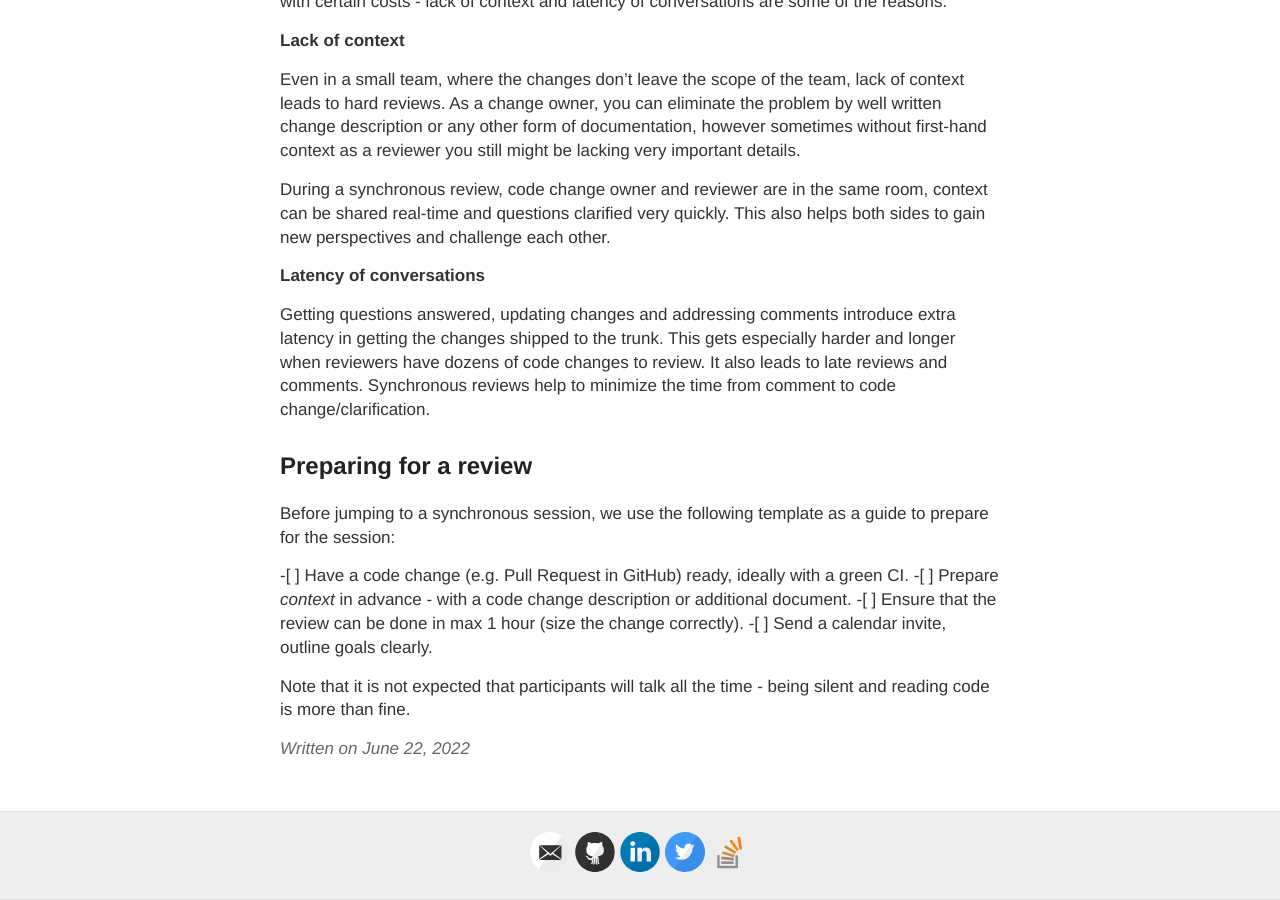
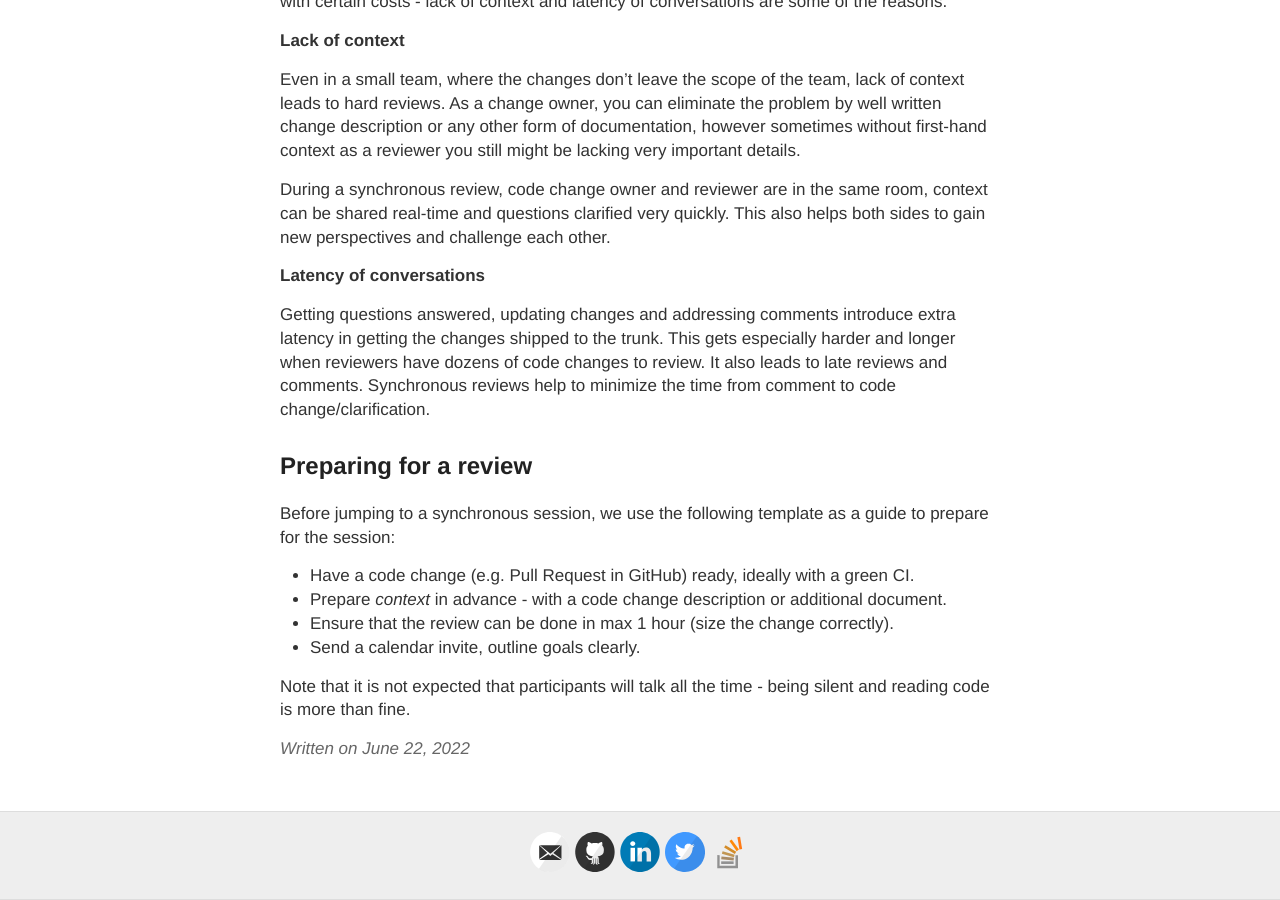
Before and after one commit to vtorosyan/vtorosyan.github.io, a Jekyll site: the page built from _posts/2022/2022-06-22-synchronous-collaborative-code-reviews.md, in a window 1280 px wide and 900 px high, scrolled down 873 px. Built offline with Jekyll 4.4.1, drawn with Linux system fonts in a browser that asks for light colours; comment, search, counter and statistics services are not loaded.

Commit message:
Update 2022-06-22-synchronous-collaborative-code-reviews.md

```diff
--- a/_posts/2022/2022-06-22-synchronous-collaborative-code-reviews.md
+++ b/_posts/2022/2022-06-22-synchronous-collaborative-code-reviews.md
@@ -35,9 +35,9 @@ Getting questions answered, updating changes and addressing comments introduce e
 
 Before jumping to a synchronous session, we use the following template as a guide to prepare for the session:
 
--[ ] Have a code change (e.g. Pull Request in GitHub) ready, ideally with a green CI.
--[ ] Prepare _context_ in advance - with a code change description or additional document.
--[ ] Ensure that the review can be done in max 1 hour (size the change correctly).
--[ ] Send a calendar invite, outline goals clearly.
+- Have a code change (e.g. Pull Request in GitHub) ready, ideally with a green CI.
+- Prepare _context_ in advance - with a code change description or additional document.
+- Ensure that the review can be done in max 1 hour (size the change correctly).
+- Send a calendar invite, outline goals clearly.
 
 Note that it is not expected that participants will talk all the time - being silent and reading code is more than fine.
```
